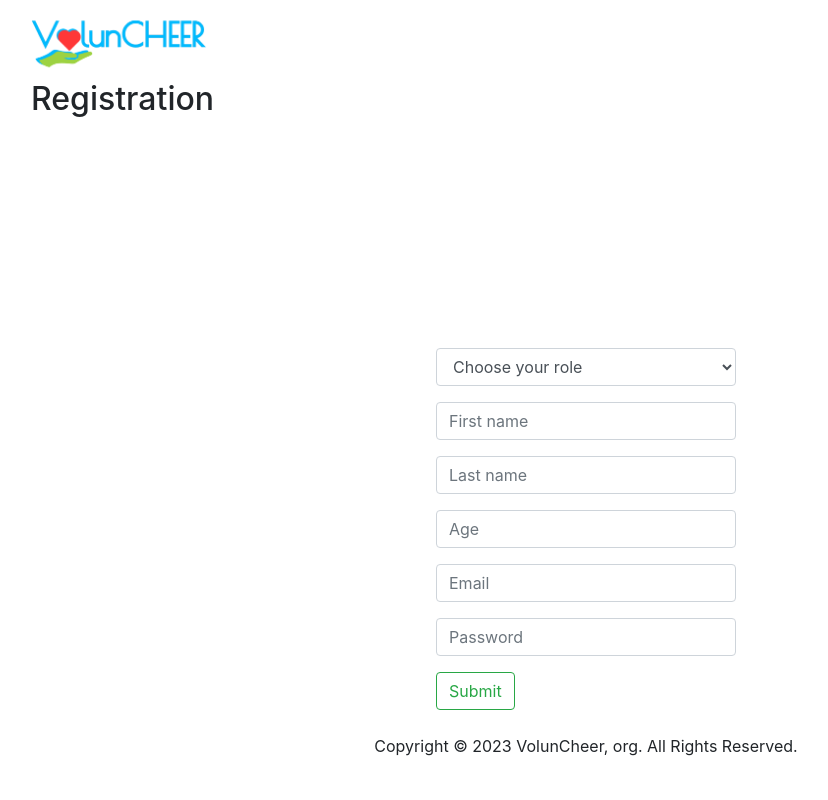
After one commit to gcivil-nyu-org/INET-Monday-Spring2023-Team-2, a Django app: page /registration/ in a window 1280 px wide. The commit adds this page. Shown: the whole page, without its empty margins (54-882 px from the left). Run offline with Django 4.2, Linux system fonts and the light colour scheme; some libraries are stand-ins or nearby versions.

Commit message:
Added registration page

```diff
--- /dev/null
+++ b/voluncheer/registration/forms.py
@@ -0,0 +1,14 @@
+from django import forms
+
+user_choices = [("cyr","Choose your role"),("volunteer","Volunteer"),
+                ("organization","Organization")]
+
+# creating a form
+class InputForm(forms.Form):
+
+    first_name = forms.CharField(max_length = 200)
+    last_name = forms.CharField(max_length = 200)
+    age = forms.IntegerField(max_value=100, min_value=13)
+    role= forms.CharField(widget=forms.Select(choices=user_choices))
+    email = forms.CharField(max_length = 200)
+    password = forms.CharField(widget = forms.PasswordInput())
--- a/voluncheer/registration/urls.py
+++ b/voluncheer/registration/urls.py
@@ -3,5 +3,7 @@ from django.urls import path
 from . import views
 
 app_name = 'registration'
+
 urlpatterns = [
+    path('', views.registration_view, name='registration'),
 ]
--- a/voluncheer/registration/views.py
+++ b/voluncheer/registration/views.py
@@ -1,3 +1,10 @@
 from django.shortcuts import render
+from .forms import InputForm
+from django.http import HttpResponse
+from django.template import loader
 
 # Create your views here.
+def registration_view(request):
+    context ={}
+    context['form']= InputForm()
+    return render(request, "voluncheer/registration.html", context)
--- a/voluncheer/requirements.txt
+++ b/voluncheer/requirements.txt
@@ -1,2 +1,3 @@
 #Put requirements here to have a consistent environment for everyone if necessary.
 django-debug-toolbar
+django-widget-tweaks
--- a/voluncheer/static/css/chatroom.css
+++ b/voluncheer/static/css/chatroom.css
@@ -1,18 +1,18 @@
 @font-face {
     font-family: 'Zenkaku';
-    src: url('../fonts/ZenKakuGothicNew-Light.ttf'); format('truetype');
+    src: url('../fonts/ZenKakuGothicNew-Light.ttf') format('truetype');
     font-weight: normal;
     font-style: normal;
 }
 @font-face {
     font-family: 'Zenkaku';
-    src: url('../fonts/ZenKakuGothicNew-Bold.ttf'); format('truetype');
+    src: url('../fonts/ZenKakuGothicNew-Bold.ttf') format('truetype');
     font-weight: bold;
     font-style: normal;
 }
 @font-face {
     font-family: 'Zenkaku';
-    src: url('../fonts/ZenKakuGothicNew-Regular.ttf'); format('truetype');
+    src: url('../fonts/ZenKakuGothicNew-Regular.ttf') format('truetype');
     font-weight: auto;
     font-style: normal;
 }
--- /dev/null
+++ b/voluncheer/static/css/registration.css
@@ -0,0 +1,5 @@
+.i-am-centered {
+    margin: auto;
+    max-width: 300px;
+    padding-top: 20%;
+}
--- a/voluncheer/static/css/user_profile.css
+++ b/voluncheer/static/css/user_profile.css
@@ -2,19 +2,19 @@
 @import url(https://fonts.googleapis.com/css?family=Dancing+Script);
 @font-face {
     font-family: 'Zenkaku';
-    src: url('../fonts/ZenKakuGothicNew-Light.ttf'); format('truetype');
+    src: url('../fonts/ZenKakuGothicNew-Light.ttf') format('truetype');
     font-weight: normal;
     font-style: normal;
 }
 @font-face {
     font-family: 'Zenkaku';
-    src: url('../fonts/ZenKakuGothicNew-Bold.ttf'); format('truetype');
+    src: url('../fonts/ZenKakuGothicNew-Bold.ttf') format('truetype');
     font-weight: bold;
     font-style: normal;
 }
 @font-face {
     font-family: 'Zenkaku';
-    src: url('../fonts/ZenKakuGothicNew-Regular.ttf'); format('truetype');
+    src: url('../fonts/ZenKakuGothicNew-Regular.ttf') format('truetype');
     font-weight: auto;
     font-style: normal;
 }
--- /dev/null
+++ b/voluncheer/templates/voluncheer/registration.html
@@ -0,0 +1,87 @@
+{% load widget_tweaks %}
+
+<!DOCTYPE html>
+<html lang="en">
+  <head>
+    <title>Registration</title>
+    <script src="https://polyfill.io/v3/polyfill.min.js?features=default"></script>
+    {% load static %}
+    <link rel="stylesheet" href="{% static 'css/registration.css' %}" />
+    <link
+      rel="stylesheet"
+      href="https://stackpath.bootstrapcdn.com/bootstrap/4.4.1/css/bootstrap.min.css"
+    />
+    <script type="module" src="{% static 'js/map.js' %}"></script>
+  </head>
+  <body>
+    <div class="container">
+      <img
+        src="{% static 'images/voluncheer_logo.png' %}"
+        alt="logo"
+        class="logo title"
+        height="80px"
+      />
+      <h2>Registration</h2>
+      <div class="i-am-centered">
+        <form method="POST" action=".">
+
+          {% csrf_token %}
+          <div class="mb-3">
+
+            <!-- rendering the form with django widget tweak -->
+            {% render_field form.role class='form-control' placeholder="Role" %}
+          </div>
+
+          <div class="mb-3">
+            <!-- rendering the form with django widget tweak -->
+            {% render_field form.first_name class='form-control' placeholder=form.first_name.label %}
+          </div>
+
+          <div class="mb-3">
+
+            <!-- rendering the form with django widget tweak -->
+            {% render_field form.last_name class='form-control' placeholder=form.last_name.label %}
+          </div>
+
+          <div class="mb-3">
+
+            <!-- rendering the form with django widget tweak -->
+            {% render_field form.age class='form-control' placeholder=form.age.label %}
+          </div>
+
+
+          <div class="mb-3">
+
+            <!-- rendering the form with django widget tweak -->
+            {% render_field form.email class='form-control' placeholder=form.email.label %}
+          </div>
+
+          <div class="mb-3">
+
+            <!-- rendering the form with django widget tweak -->
+            {% render_field form.password class='form-control' placeholder=form.password.label %}
+          </div>
+
+          <button class="btn btn-outline-success">Submit</button>
+          <!-- incase of any form related errors -->
+          {{form.errors}}
+        </form>
+      </div>
+      <p class="text-center top_spac">
+        <br />
+        Copyright &copy 2023 VolunCheer, org. All Rights Reserved. <br />
+      </p>
+    </div>
+
+    <!--
+     The `defer` attribute causes the callback to execute after the full HTML
+     document has been parsed. For non-blocking uses, avoiding race conditions,
+     and consistent behavior across browsers, consider loading using Promises
+     with https://www.npmjs.com/package/@googlemaps/js-api-loader.
+    -->
+    <script
+      src="https://maps.googleapis.com/maps/api/js?key=AIzaSyBDXECAEeD8c8tqT_zI7OBSXmFrVHK4Fs8&callback=initMap&v=weekly"
+      defer
+    ></script>
+  </body>
+</html>
--- a/voluncheer/voluncheer/settings.py
+++ b/voluncheer/voluncheer/settings.py
@@ -45,6 +45,7 @@ INSTALLED_APPS = [
     "django.contrib.messages",
     "django.contrib.staticfiles",
     "debug_toolbar",
+    'widget_tweaks',
 ]
 
 MIDDLEWARE = [
```
Also changed, not shown: voluncheer/static/css/jobboard.css (+4 -4 lines).
